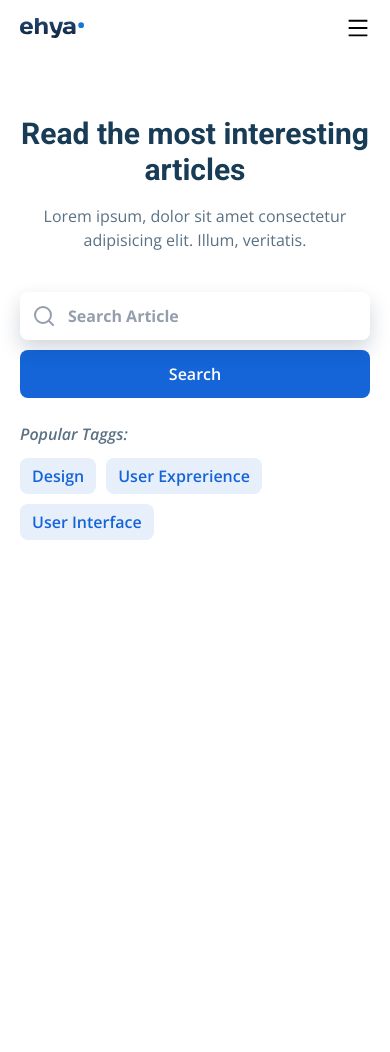
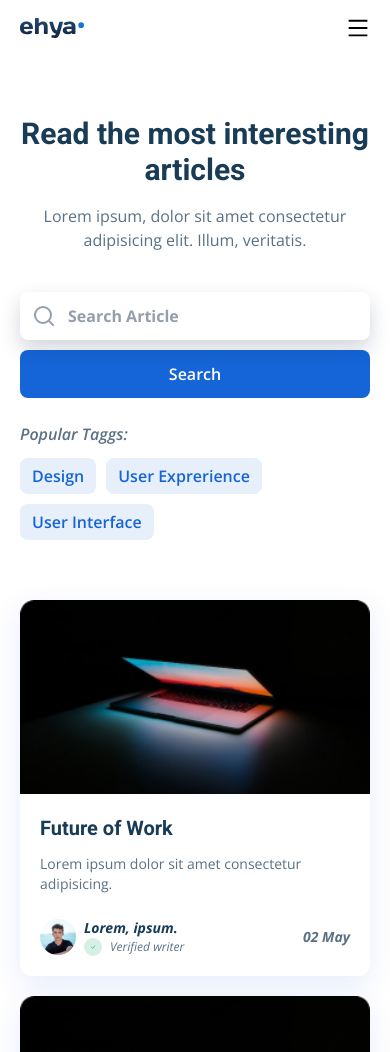
Before and after one commit to zazaD3m/blog, a React app in the folder frontend/: page / in a window 390 px wide. Shown: the top 1052 px of the page. Before the commit the page ends 844 px from the top, so only its background shows below. Built offline with nearby package versions, Linux system fonts and the light colour scheme; the HTML template or start-up script is replaced by a standard one.

Commit message:
added article card component and done styles for mobile and tablet

```diff
--- /dev/null
+++ b/frontend/src/components/ArticleCard.jsx
@@ -0,0 +1,47 @@
+import { BsCheckLg } from "react-icons/bs";
+
+import { images } from "../constants";
+
+const ArticleCard = ({ className }) => {
+  return (
+    <div
+      className={`rounded-xl overflow-hidden shadow-[rgba(7,_65,_210,_0.1)_0px_9px_30px] ${className}`}
+    >
+      <img
+        className="w-full object-cover object-center h-auto"
+        src={images.Post1Image}
+        alt="title"
+      />
+      <div className="p-5">
+        <h2 className="font-roboto font-bold text-xl text-dark-soft">
+          Future of Work
+        </h2>
+        <p className="text-dark-light mt-3 text-sm">
+          Lorem ipsum dolor sit amet consectetur adipisicing.
+        </p>
+        <div className="flex justify-between flex-nowrap items-center mt-6">
+          <div className="flex items-center gap-x-2">
+            <img src={images.Post1ProfileImage} alt="" />
+            <div className="flex flex-col">
+              <h4 className="font-bold italic text-dark-soft text-sm">
+                Lorem, ipsum.
+              </h4>
+              <div className="flex items-center gap-x-2">
+                <span className="bg-[#36B37E] w-fit bg-opacity-20 p-1.5 rounded-full">
+                  <BsCheckLg className="w-1.5 h-1.5 text-[#36B37E]" />
+                </span>
+                <span className="italic text-dark-light text-xs ">
+                  Verified writer
+                </span>
+              </div>
+            </div>
+          </div>
+          <span className="font-bold text-dark-light italic text-sm">
+            02 May
+          </span>
+        </div>
+      </div>
+    </div>
+  );
+};
+export default ArticleCard;
--- a/frontend/src/components/Header.jsx
+++ b/frontend/src/components/Header.jsx
@@ -28,7 +28,7 @@ const Header = () => {
   };
 
   return (
-    <section className="sticky top-0 left-0 right-0 z-50">
+    <section className="sticky top-0 left-0 right-0 z-50 bg-white">
       <header className="container mx-auto px-5 flex justify-between py-4 items-center">
         <div>
           <img className="w-16" src={images.Logo} alt="logo" />
--- a/frontend/src/constants/images.js
+++ b/frontend/src/constants/images.js
@@ -1,9 +1,13 @@
 import Logo from "../assets/Logo.svg";
 import HeroImage from "../assets/HeroImage.svg";
+import Post1Image from "../assets/posts/post1.jpg";
+import Post1ProfileImage from "../assets/posts/post1-profile.svg";
 
 const images = {
   Logo,
   HeroImage,
+  Post1Image,
+  Post1ProfileImage,
 };
 
 export default images;
--- a/frontend/src/pages/home/HomePage.jsx
+++ b/frontend/src/pages/home/HomePage.jsx
@@ -1,10 +1,12 @@
 import MainLayout from "../../components/MainLayout";
+import Articles from "./container/Articles";
 import Hero from "./container/Hero";
 
 const HomePage = () => {
   return (
     <MainLayout>
       <Hero />
+      <Articles />
     </MainLayout>
   );
 };
--- /dev/null
+++ b/frontend/src/pages/home/container/Articles.jsx
@@ -0,0 +1,14 @@
+import ArticleCard from "../../../components/ArticleCard";
+
+const Articles = () => {
+  return (
+    <section className="container mx-auto flex flex-wrap md:gap-x-5 gap-y-5 px-5 py-10">
+      <ArticleCard className="w-full md:w-[calc(50%-20px)]" />
+      <ArticleCard className="w-full md:w-[calc(50%-20px)]" />
+      <ArticleCard className="w-full md:w-[calc(50%-20px)]" />
+      <ArticleCard className="w-full md:w-[calc(50%-20px)]" />
+      <ArticleCard className="w-full md:w-[calc(50%-20px)]" />
+    </section>
+  );
+};
+export default Articles;
--- a/frontend/src/pages/home/container/Hero.jsx
+++ b/frontend/src/pages/home/container/Hero.jsx
@@ -6,14 +6,14 @@ const Hero = () => {
   return (
     <section className="container mx-auto flex flex-col px-5 py-5 lg:flex-row">
       <div className="mt-10 lg:w-1/2">
-        <h1 className="font-roboto text-3xl text-center font-bold text-dark-soft md:text-5xl lg:text-left lg:max-w-[540px]">
+        <h1 className="font-roboto text-3xl text-center font-bold text-dark-soft md:text-5xl lg:text-4xl xl:text-5xl lg:text-left lg:max-w-[540px]">
           Read the most interesting articles
         </h1>
-        <p className="text-dark-light mt-4 text-center md:text-xl lg:text-left">
+        <p className="text-dark-light mt-4 text-center md:text-xl lg:text-base xl:text-xl lg:text-left">
           Lorem ipsum, dolor sit amet consectetur adipisicing elit. Illum,
           veritatis.
         </p>
-        <div className="flex flex-col gap-y-2.5 mt-10 relative">
+        <div className="flex flex-col gap-y-2.5 mt-10 lg:mt-6 xl:mt-10 relative">
           <div className="relative">
             <FiSearch className="absolute left-3 top-1/2 -translate-y-1/2 w-6 h-6 text-[#959EAD]" />
             <input
@@ -27,10 +27,10 @@ const Hero = () => {
           </button>
         </div>
         <div className="flex flex-col mt-4 lg:items-start lg:flex-row lg:flex-nowrap lg:gap-x-4 lg:mt-7">
-          <span className="text-dark-light font-semibold italic mt-2 lg:mt-4">
+          <span className="text-dark-light font-semibold italic mt-2 lg:mt-4 lg:text-sm xl:text-base">
             Popular Taggs:
           </span>
-          <ul className="flex flex-wrap gap-x-2.5 gap-y-2.5 mt-3">
+          <ul className="flex flex-wrap gap-x-2.5 gap-y-2.5 mt-3 lg:text-sm xl:text-base">
             <li className="rounded-lg bg-primary bg-opacity-10 px-3 py-1.5 text-primary font-semibold">
               Design
             </li>
```
Also changed, not shown: frontend/src/assets/posts/post1-profile.svg (added), frontend/src/assets/posts/post1.jpg (added).
